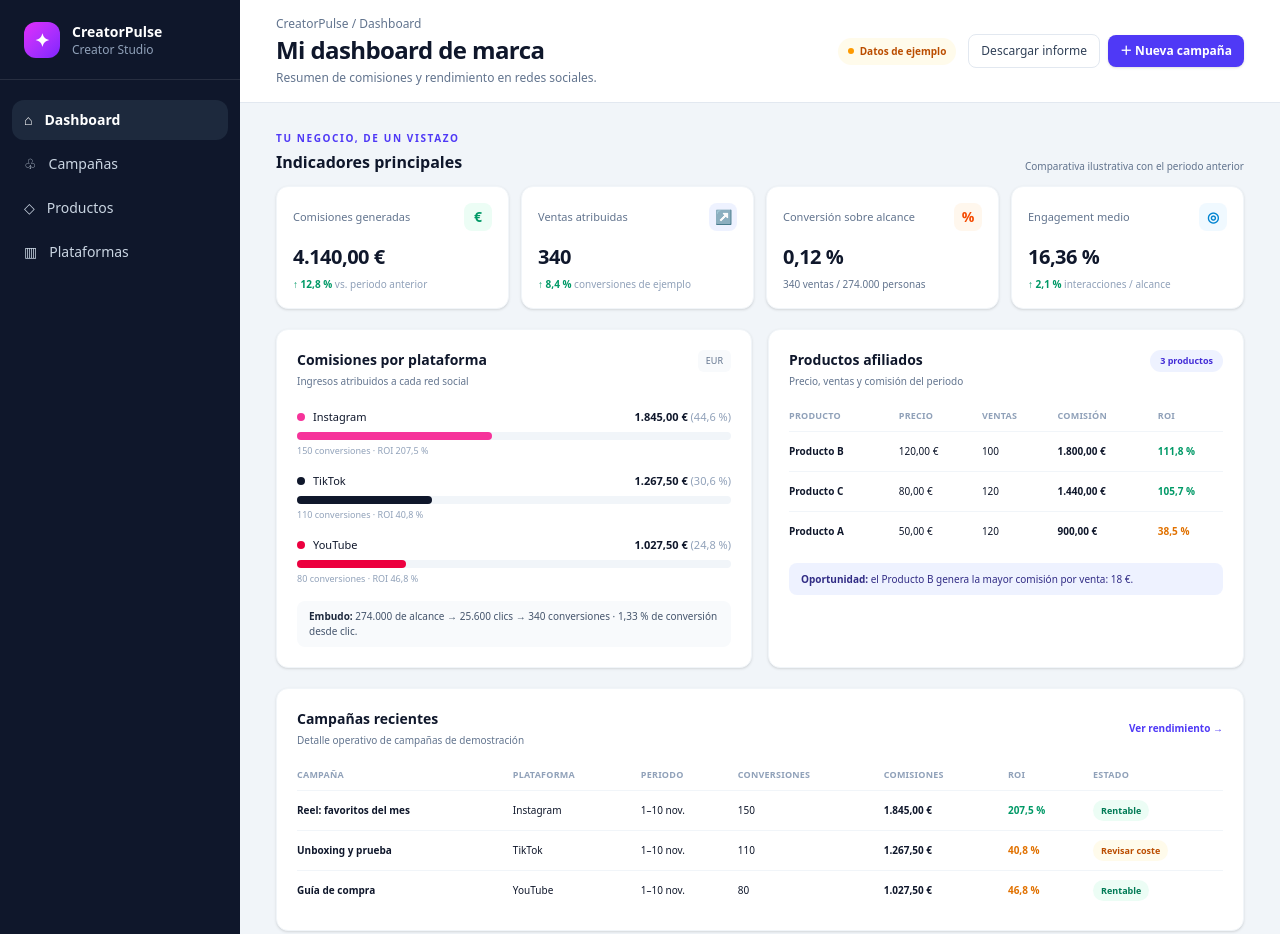
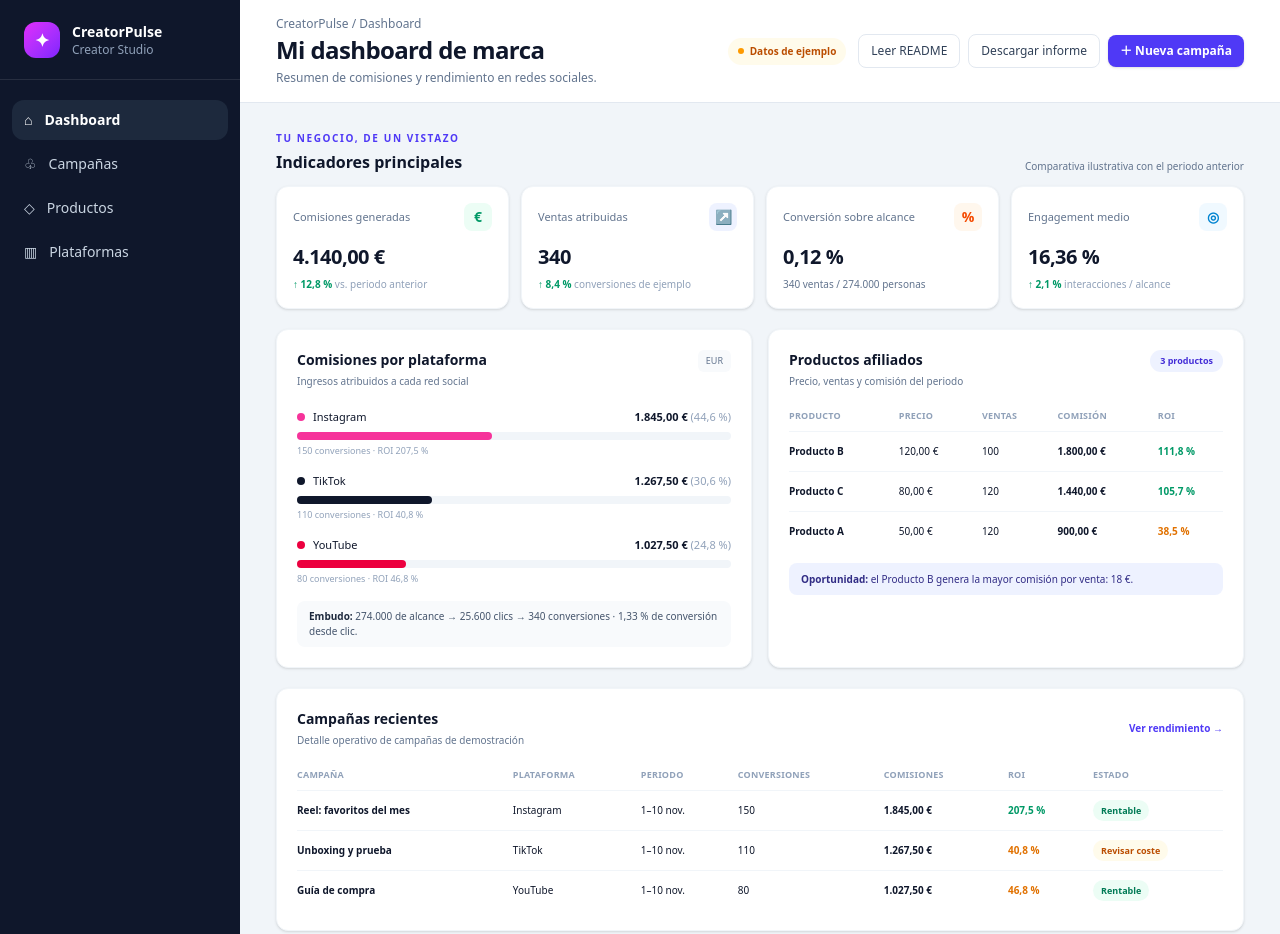
Before and after one commit to Cyber-G3/creatorpulse-analytics-dashboard_1, a plain HTML site: page index.html in a window 1280 px wide. Shown: the top 934 px of the page. Drawn offline with nearby package versions, Linux system fonts and the light colour scheme.

Commit message:
Add README link to dashboard

```diff
--- a/index.html
+++ b/index.html
@@ -43,6 +43,7 @@
             </div>
             <div class="flex w-full flex-wrap items-center gap-2 sm:w-auto">
               <span class="mr-auto inline-flex items-center gap-1.5 rounded-full bg-amber-50 px-2.5 py-1.5 text-[10px] font-semibold text-amber-700 sm:mr-1"><span class="size-1.5 rounded-full bg-amber-500"></span> Datos de ejemplo</span>
+              <a href="https://github.com/Cyber-G3/creatorpulse-analytics-dashboard_1/blob/main/README.md" target="_blank" rel="noopener noreferrer" class="rounded-lg border border-slate-200 bg-white px-3 py-2 text-xs font-medium text-slate-700 hover:bg-slate-50">Leer README</a>
               <button type="button" aria-label="Descargar informe de demostración" class="rounded-lg border border-slate-200 bg-white px-3 py-2 text-xs font-medium text-slate-700">Descargar informe</button>
               <button type="button" aria-label="Nueva campaña, vista de demostración" class="rounded-lg bg-indigo-600 px-3 py-2 text-xs font-semibold text-white shadow-sm hover:bg-indigo-700">＋ Nueva campaña</button>
             </div>
```
